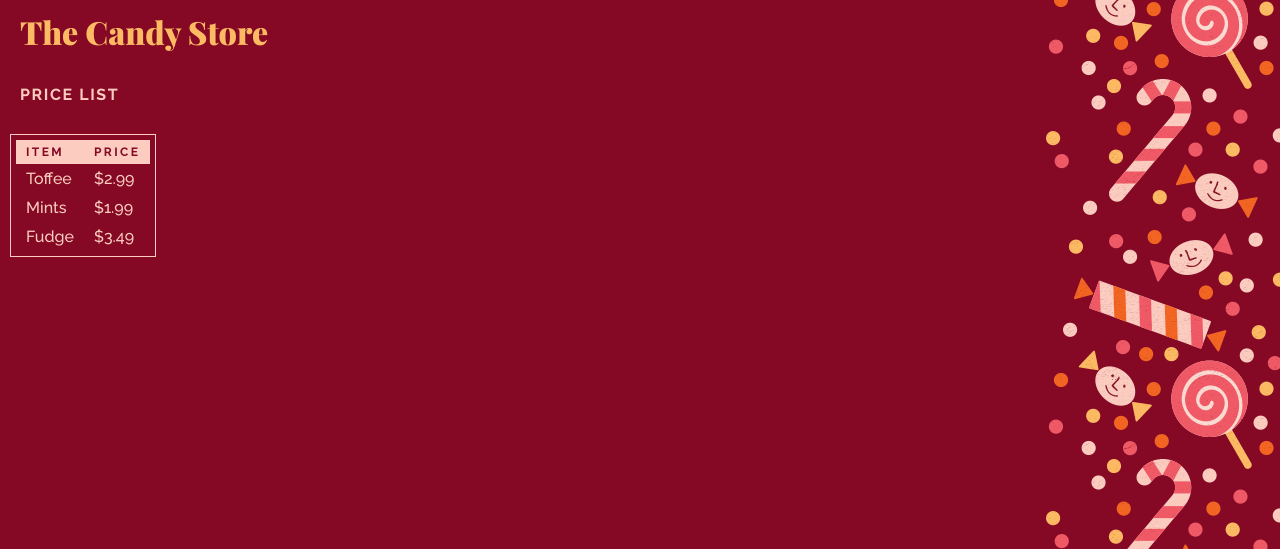
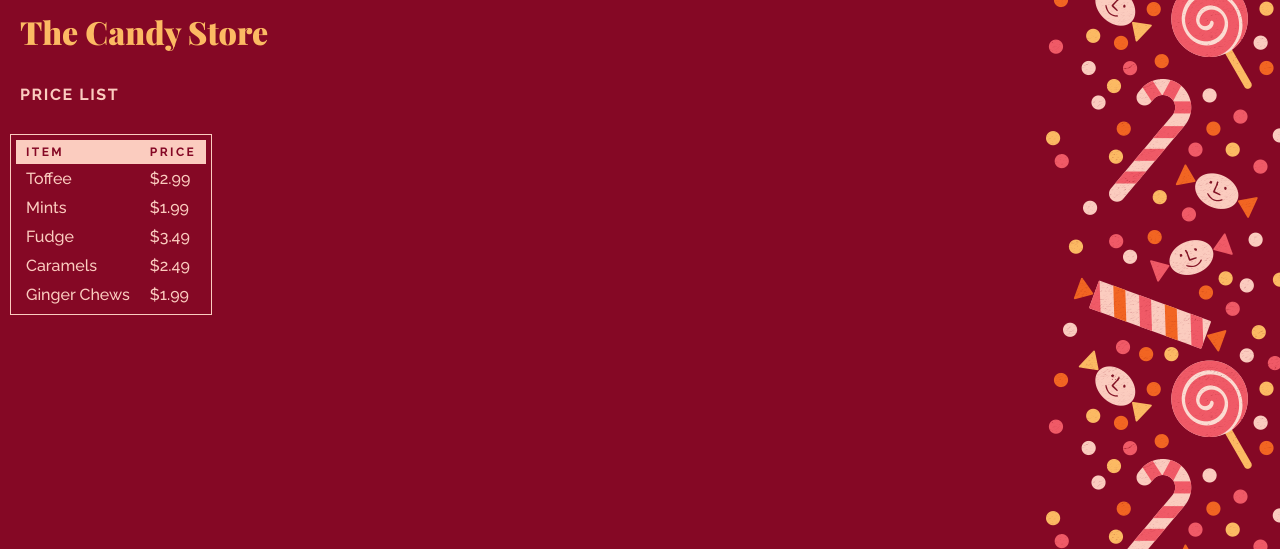
Before and after one commit to albertintech/phpbook, a PHP site: page /section_a/c02/foreach-loop.php in a window 1280 px wide. Shown: the top 549 px of the page. Run offline with PHP 8.4, Linux system fonts and the light colour scheme.

Commit message:
Update file

```diff
--- a/section_a/c02/foreach-loop.php
+++ b/section_a/c02/foreach-loop.php
@@ -3,6 +3,8 @@ $products = [
     'Toffee' => 2.99,
     'Mints'  => 1.99,
     'Fudge'  => 3.49,
+    'Caramels' => 2.49,
+    'Ginger Chews' => 1.99,
 ];
 ?>
 <!DOCTYPE html>
```
